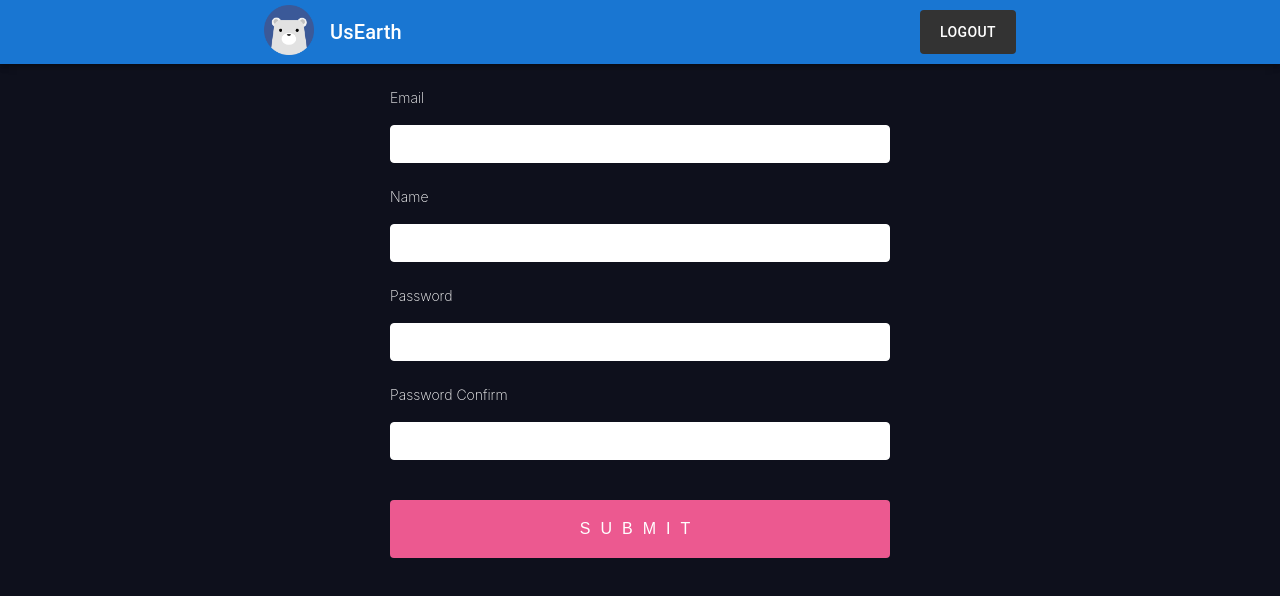
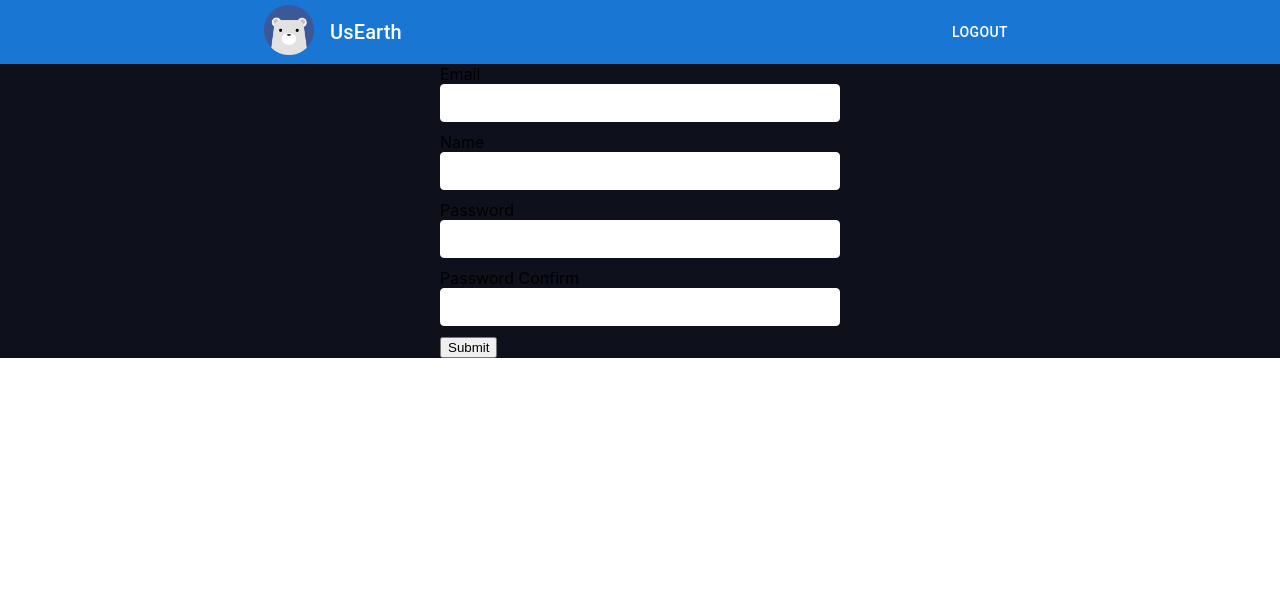
Before and after one commit to Tozinoo/MyProject, a React (Create React App) app in the folder boiler-plate/client/: page /signup in a window 1280 px wide. Shown: the top 596 px of the page. Built offline with nearby package versions, Linux system fonts and the light colour scheme.

Commit message:
boiler-plate before validatation

```diff
--- a/boiler-plate/client/src/components/views/RegisterPage/Register.js
+++ b/boiler-plate/client/src/components/views/RegisterPage/Register.js
@@ -20,10 +20,11 @@ const SignUp = () => {
     console.log(watch('email'));
 
     return (
-        <div>
-            <form onSubmit={handleSubmit(onSubmit)}>
+        <div className="test_register">
+            <form className="test_form" onSubmit={handleSubmit(onSubmit)}>
                 <label>Email</label>
                 <input
+                    className="test_input"
                     name="email"
                     type="email"
                     {...register('email', {
@@ -31,36 +32,45 @@ const SignUp = () => {
                         pattern: /^\S+@\S+$/i,
                     })}
                 />
-                {errors.email && <p>This email field is required</p>}
+                {errors.email && (
+                    <p className="test_error">This email field is required</p>
+                )}
 
                 <label>Name</label>
                 <input
+                    className="test_input"
                     name="name"
                     type="text"
                     {...register('name', { required: true, maxLength: 10 })}
                 />
                 {errors.name && errors.name.type === 'required' && (
-                    <p>This field is required</p>
+                    <p className="test_error">This field is required</p>
                 )}
                 {errors.name && errors.name.type === 'maxLength' && (
-                    <p>Your input exceed maximum length</p>
+                    <p className="test_error">
+                        Your input exceed maximum length
+                    </p>
                 )}
 
                 <label>Password</label>
                 <input
+                    className="test_input"
                     name="password"
                     type="password"
                     {...register('password', { required: true, minLength: 6 })}
                 />
                 {errors.password && errors.password.type === 'required' && (
-                    <p>This field is required</p>
+                    <p className="test_error">This field is required</p>
                 )}
                 {errors.password && errors.password.type === 'minLength' && (
-                    <p>Password must have at least 6 characters</p>
+                    <p className="test_error">
+                        Password must have at least 6 characters
+                    </p>
                 )}
 
                 <label>Password Confirm</label>
                 <input
+                    className="test_input"
                     name="password_confirm"
                     type="password"
                     {...register('password_confirm', {
@@ -71,11 +81,11 @@ const SignUp = () => {
 
                 {errors.password_confirm &&
                     errors.password_confirm.type === 'required' && (
-                        <p>This field is required</p>
+                        <p className="test_error">This field is required</p>
                     )}
                 {errors.password_confirm &&
                     errors.password_confirm.type === 'validate' && (
-                        <p>The passwords do not match</p>
+                        <p className="test_error">The passwords do not match</p>
                     )}
 
                 <input type="submit" />
--- a/boiler-plate/client/src/components/views/RegisterPage/style.css
+++ b/boiler-plate/client/src/components/views/RegisterPage/style.css
@@ -1,12 +1,15 @@
-body {
+.test_register {
     background: #0e101c;
     font-family: -apple-system, BlinkMacSystemFont, 'Segoe UI', 'Roboto',
         'Oxygen', 'Ubuntu', 'Cantarell', 'Fira Sans', 'Droid Sans',
         'Helvetica Neue', sans-serif;
 }
 
-form {
+.test_form {
     max-width: 500px;
+    margin: 0 auto;
+    background: #0e101c;
+    max-width: 400px;
     margin: 0 auto;
 }
 
@@ -18,22 +21,16 @@ h1 {
     border-bottom: 1px solid rgb(79, 98, 148);
 }
 
-.form {
-    background: #0e101c;
-    max-width: 400px;
-    margin: 0 auto;
-}
-
-p {
+.test_error {
     color: #bf1650;
 }
 
-p::before {
+.test_error::before {
     display: inline;
     content: '⚠ ';
 }
 
-input {
+.test_input {
     display: block;
     box-sizing: border-box;
     width: 100%;
@@ -43,86 +40,3 @@ input {
     margin-bottom: 10px;
     font-size: 14px;
 }
-
-label {
-    line-height: 2;
-    text-align: left;
-    display: block;
-    margin-bottom: 13px;
-    margin-top: 20px;
-    color: white;
-    font-size: 14px;
-    font-weight: 200;
-}
-
-button[type='submit'],
-input[type='submit'] {
-    background: #ec5990;
-    color: white;
-    text-transform: uppercase;
-    border: none;
-    margin-top: 40px;
-    padding: 20px;
-    font-size: 16px;
-    font-weight: 100;
-    letter-spacing: 10px;
-}
-
-button[type='submit']:hover,
-input[type='submit']:hover {
-    background: #bf1650;
-}
-
-button[type='submit']:active,
-input[type='button']:active,
-input[type='submit']:active {
-    transition: 0.3s all;
-    transform: translateY(3px);
-    border: 1px solid transparent;
-    opacity: 0.8;
-}
-
-input:disabled {
-    opacity: 0.4;
-}
-
-input[type='button']:hover {
-    transition: 0.3s all;
-}
-
-button[type='submit'],
-input[type='button'],
-input[type='submit'] {
-    -webkit-appearance: none;
-}
-
-.App {
-    max-width: 600px;
-    margin: 0 auto;
-}
-
-button[type='button'] {
-    display: block;
-    appearance: none;
-    background: #333;
-    color: white;
-    border: none;
-    text-transform: uppercase;
-    padding: 10px 20px;
-    border-radius: 4px;
-}
-
-hr {
-    margin-top: 30px;
-}
-
-button {
-    display: block;
-    appearance: none;
-    margin-top: 40px;
-    border: 1px solid #333;
-    margin-bottom: 20px;
-    text-transform: uppercase;
-    padding: 10px 20px;
-    border-radius: 4px;
-}
```
